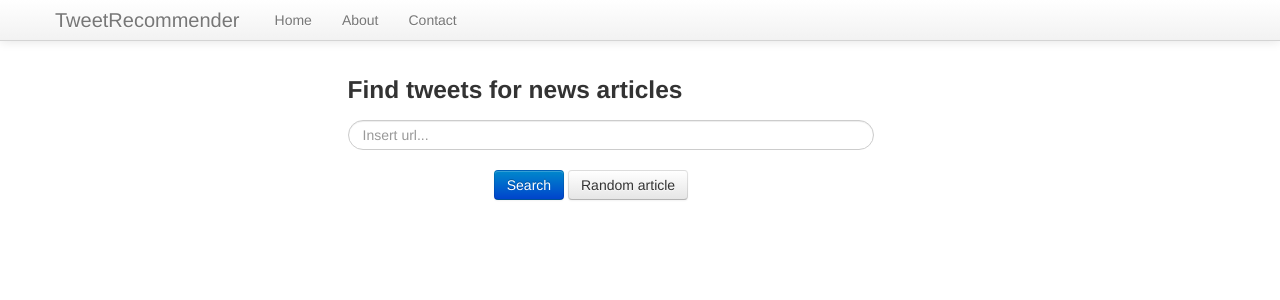
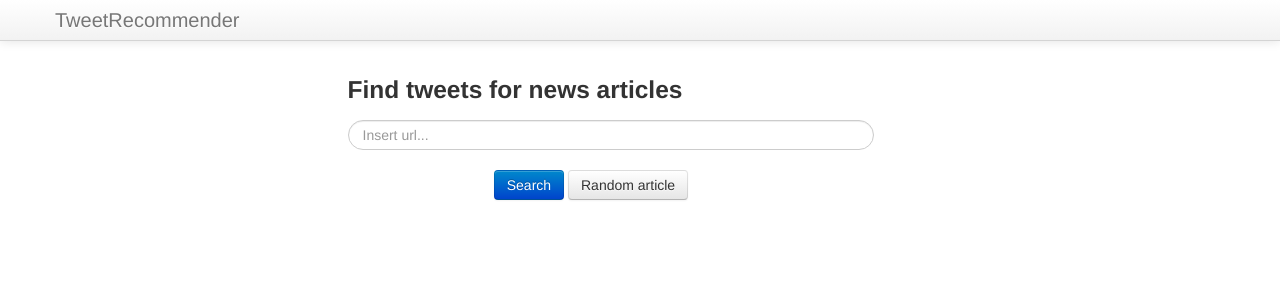
Before and after one commit to twerkmeister/tweetRecommender, a Python web app: template webapp/app/templates/index.html in a window 1280 px wide. Shown: the top 300 px of the page. Run offline with Jinja, Linux system fonts and the light colour scheme; the template is opened without the code that fills it, so the values that code supplies are empty.

Commit message:
removed unused navbar

```diff
--- a/webapp/app/templates/index.html
+++ b/webapp/app/templates/index.html
@@ -22,13 +22,6 @@
               <span class="icon-bar"></span>
             </button>
             <a class="brand" href="/">TweetRecommender</a>
-            <div class="nav-collapse collapse">
-              <ul class="nav">
-                <li><a href="/">Home</a></li>
-                <li><a href="#about">About</a></li>
-                <li><a href="#contact">Contact</a></li>
-              </ul>
-            </div><!--/.nav-collapse -->
           </div>
         </div>
       </div>
```
